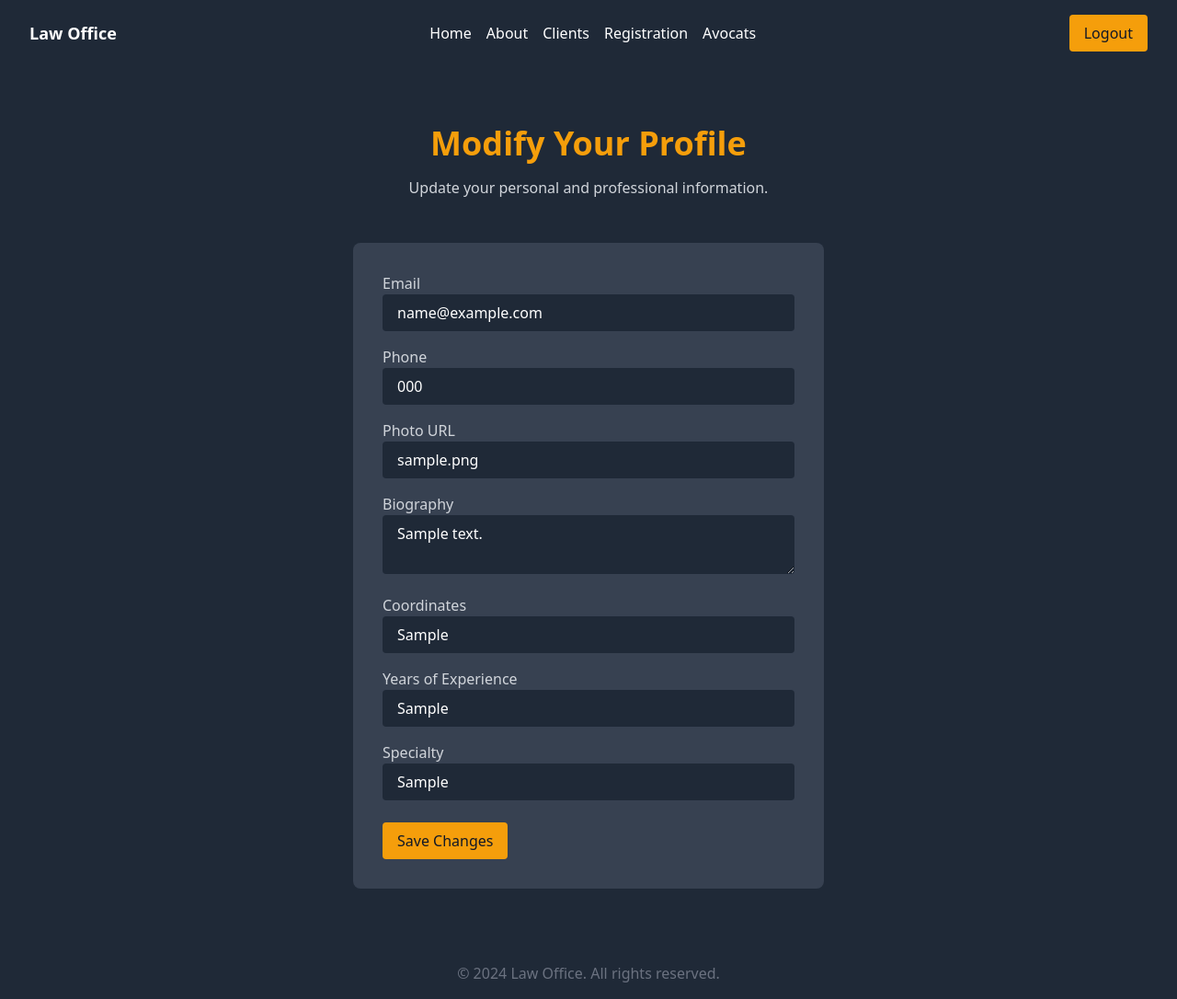
After one commit to hichamoubaha/AvocatConnect-Plateforme-de-R-servation-de-Consultations-Juridiques, a PHP site: page /modify_profile.php in a window 1280 px wide. The commit adds this page. Shown: the whole page at 92% size. Run offline with PHP 8.4, Linux system fonts and the light colour scheme; the visitor is signed in with stand-in values (Sample User, id 1); tables that the repository leaves empty hold one stand-in row (values such as "Sample post").

Commit message:
modify the sql script and add file called modify_profil.php to modify the information of lawyers

```diff
--- a/conception/script.sql
+++ b/conception/script.sql
@@ -39,7 +39,9 @@ CREATE TABLE Disponibilites (
 CREATE TABLE Reservations (
     reservation_ID INT(11) AUTO_INCREMENT PRIMARY KEY,
     user_ID INT(11),
+    disponibilite_ID INT(11),
     reservation_date DATETIME NOT NULL,
     statut ENUM('en attente', 'confirmee', 'annulee') NOT NULL,
-    FOREIGN KEY (user_ID) REFERENCES Users(User_ID)
+    FOREIGN KEY (user_ID) REFERENCES Users(User_ID),
+    FOREIGN KEY (disponibilite_ID) REFERENCES Disponibilites(disponibilite_ID)
 );
--- /dev/null
+++ b/views/modify_profile.php
@@ -0,0 +1,126 @@
+<?php
+session_start();
+include('db.php');
+
+// Check if the user is logged in and has the 'avocat' role
+if ($_SESSION['role'] != 'avocat') {
+    header("Location: login.php");
+    exit();
+}
+
+// Get the avocat's current information
+$user_id = $_SESSION['user_id'];
+$user_sql = "SELECT * FROM Users WHERE User_ID = '$user_id'";
+$user_result = mysqli_query($conn, $user_sql);
+$user_info = mysqli_fetch_assoc($user_result);
+
+$info_sql = "SELECT * FROM Info WHERE user_id = '$user_id'";
+$info_result = mysqli_query($conn, $info_sql);
+$info = mysqli_fetch_assoc($info_result);
+
+// Handle form submission
+if ($_SERVER["REQUEST_METHOD"] == "POST") {
+    $email = $_POST['email'];
+    $phone = $_POST['phone'];
+    $photo = $_POST['photo'];
+    $biography = $_POST['biography'];
+    $coordinates = $_POST['coordinates'];
+    $experience = $_POST['experience'];
+    $specialty = $_POST['specialty'];
+
+    // Update Users table
+    $update_user_sql = "UPDATE Users SET Email = '$email', telephone = '$phone' WHERE User_ID = '$user_id'";
+    mysqli_query($conn, $update_user_sql);
+
+    // Update Info table
+    if ($info) {
+        $update_info_sql = "UPDATE Info SET photo = '$photo', Biographie = '$biography', coordonnee = '$coordinates', annee_experience = '$experience', specialite = '$specialty' WHERE user_id = '$user_id'";
+        mysqli_query($conn, $update_info_sql);
+    } else {
+        $insert_info_sql = "INSERT INTO Info (user_id, photo, Biographie, coordonnee, annee_experience, specialite) VALUES ('$user_id', '$photo', '$biography', '$coordinates', '$experience', '$specialty')";
+        mysqli_query($conn, $insert_info_sql);
+    }
+
+    header("Location: avocat_dashboard.php");
+    exit();
+}
+
+mysqli_close($conn);
+?>
+
+<!DOCTYPE html>
+<html lang="en">
+<head>
+    <meta charset="UTF-8">
+    <meta name="viewport" content="width=device-width, initial-scale=1.0">
+    <title>Modify Profile - Law Office</title>
+    <link href="https://cdn.jsdelivr.net/npm/tailwindcss@2.2.19/dist/tailwind.min.css" rel="stylesheet">
+</head>
+<body class="bg-gray-900 text-white">
+
+<!-- Navigation -->
+<nav class="flex justify-between items-center py-4 px-8 bg-gray-800">
+    <div class="text-lg font-bold">Law Office</div>
+    <ul class="flex space-x-4">
+        <li><a href="../views/index.php" class="hover:text-gray-400">Home</a></li>
+        <li><a href="#about-section" class="hover:text-gray-400">About</a></li>
+        <li><a href="../views/client_dashboard.php" class="hover:text-gray-400">Clients</a></li>
+        <li><a href="../views/regestration.php" class="hover:text-gray-400">Registration</a></li>
+        <li><a href="../views/avocat_dashboard.php" class="hover:text-gray-400">Avocats</a></li>
+    </ul>
+    <a href="../views/logout.php" class="bg-yellow-500 text-gray-900 px-4 py-2 rounded">Logout</a>
+</nav>
+
+<!-- Modify Profile Form -->
+<section class="py-16 bg-gray-800">
+    <div class="container mx-auto px-4">
+        <div class="text-center mb-12">
+            <h2 class="text-4xl font-bold text-yellow-500">Modify Your Profile</h2>
+            <p class="mt-4 text-gray-300">Update your personal and professional information.</p>
+        </div>
+
+        <div class="max-w-lg mx-auto bg-gray-700 p-8 rounded-lg">
+            <form method="POST" action="">
+                <div class="mb-4">
+                    <label for="email" class="block text-gray-300">Email</label>
+                    <input type="email" name="email" id="email" class="w-full px-4 py-2 rounded bg-gray-800 text-white" value="<?php echo htmlspecialchars($user_info['Email']); ?>" required>
+                </div>
+                <div class="mb-4">
+                    <label for="phone" class="block text-gray-300">Phone</label>
+                    <input type="text" name="phone" id="phone" class="w-full px-4 py-2 rounded bg-gray-800 text-white" value="<?php echo htmlspecialchars($user_info['telephone']); ?>" required>
+                </div>
+                <div class="mb-4">
+                    <label for="photo" class="block text-gray-300">Photo URL</label>
+                    <input type="text" name="photo" id="photo" class="w-full px-4 py-2 rounded bg-gray-800 text-white" value="<?php echo htmlspecialchars($info['photo']); ?>">
+                </div>
+                <div class="mb-4">
+                    <label for="biography" class="block text-gray-300">Biography</label>
+                    <textarea name="biography" id="biography" class="w-full px-4 py-2 rounded bg-gray-800 text-white"><?php echo htmlspecialchars($info['Biographie']); ?></textarea>
+                </div>
+                <div class="mb-4">
+                    <label for="coordinates" class="block text-gray-300">Coordinates</label>
+                    <input type="text" name="coordinates" id="coordinates" class="w-full px-4 py-2 rounded bg-gray-800 text-white" value="<?php echo htmlspecialchars($info['coordonnee']); ?>">
+                </div>
+                <div class="mb-4">
+                    <label for="experience" class="block text-gray-300">Years of Experience</label>
+                    <input type="text" name="experience" id="experience" class="w-full px-4 py-2 rounded bg-gray-800 text-white" value="<?php echo htmlspecialchars($info['annee_experience']); ?>">
+                </div>
+                <div class="mb-4">
+                    <label for="specialty" class="block text-gray-300">Specialty</label>
+                    <input type="text" name="specialty" id="specialty" class="w-full px-4 py-2 rounded bg-gray-800 text-white" value="<?php echo htmlspecialchars($info['specialite']); ?>">
+                </div>
+                <div class="mt-6">
+                    <button type="submit" class="bg-yellow-500 text-gray-900 px-4 py-2 rounded">Save Changes</button>
+                </div>
+            </form>
+        </div>
+    </div>
+</section>
+
+<!-- Footer -->
+<footer class="py-4 bg-gray-800 text-center">
+    <p class="text-gray-500">&copy; 2024 Law Office. All rights reserved.</p>
+</footer>
+
+</body>
+</html>
--- a/views/regestration.php
+++ b/views/regestration.php
@@ -72,7 +72,7 @@ $conn->close();
             <li><a href="../views/index.php" class="hover:text-gray-400">Home</a></li>
             <li><a href="#about-section" class="hover:text-gray-400">About</a></li>
             <li><a href="../views/client_dashboard.php" class="hover:text-gray-400">Clients</a></li>
-            <li><a href="../views/registration.php" class="hover:text-gray-400">Registration</a></li>
+            <li><a href="../views/regestration.php" class="hover:text-gray-400">Registration</a></li>
             <li><a href="../views/avocat_dashboard.php" class="hover:text-gray-400">Avocats</a></li>
         </ul>
         <a href="../views/login.php" class="bg-yellow-500 text-gray-900 px-4 py-2 rounded">Login</a>
```
Also changed, not shown: views/avocat_dashboard.php (+64 -14 lines).
